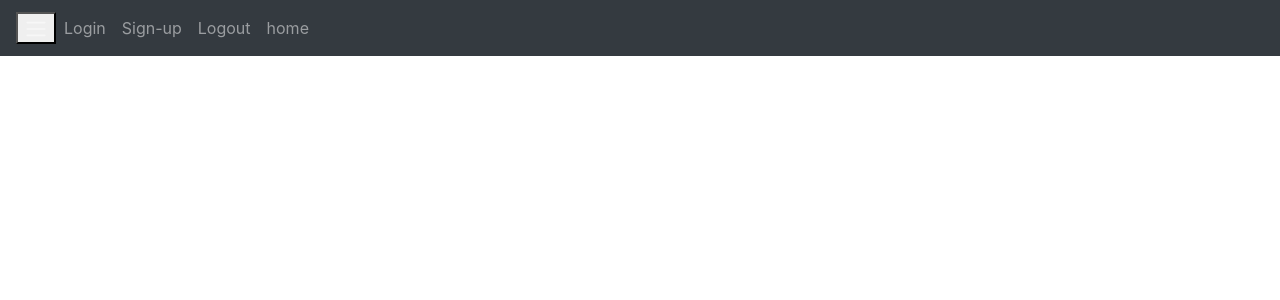
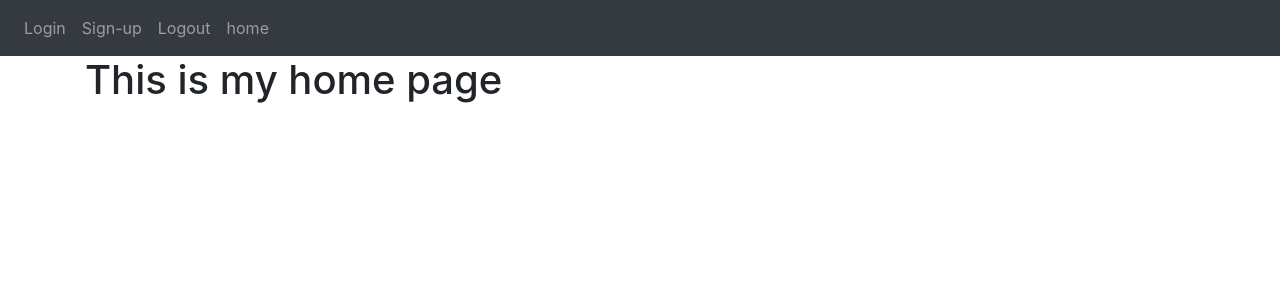
Before and after one commit to janesh-kiddev/Notes, a Flask app: page / in a window 1280 px wide. Shown: the top 300 px of the page. Run offline with Flask 3, Linux system fonts and the light colour scheme; some libraries are stand-ins or nearby versions.

Commit message:
commit chanes

```diff
--- a/website/templates/base.html
+++ b/website/templates/base.html
@@ -18,7 +18,7 @@
     </head>
     <body>
         <nav class="navbar navbar-expand-lg navbar-dark bg-dark">
-            <button class="navbar-toggle" type ="button" data-toggle="collapse" data-target="#navbar">
+            <button class="navbar-toggler" type ="button" data-toggle="collapse" data-target="#navbar">
                 <span class="navbar-toggler-icon"></span>
             </button>
             <div class="collapse navbar-collapse" id="navbar">
@@ -30,6 +30,7 @@
                 </div>
             </div>
         </nav>
+        <div class="container">{%block content%}{%endblock%}</div>
 
         <script
       src="https://code.jquery.com/jquery-3.2.1.slim.min.js"
--- a/website/templates/home.html
+++ b/website/templates/home.html
@@ -1,2 +1,3 @@
 {%extends "base.html" %}
-{% block title %}change{% endblock %}
+{% block title %} HOME {% endblock %}
+{% block content %}<h1>This is my home page</h1>{% endblock %}
```
Also changed, not shown: website/templates/login.html (added), website/templates/signup.html (added).
